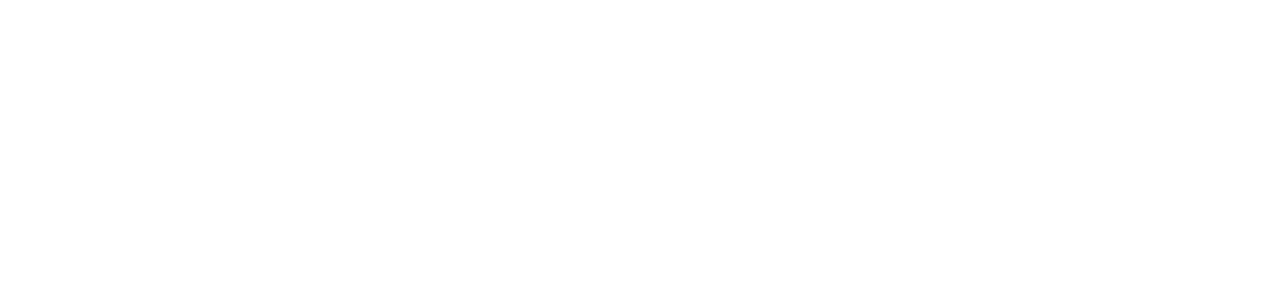
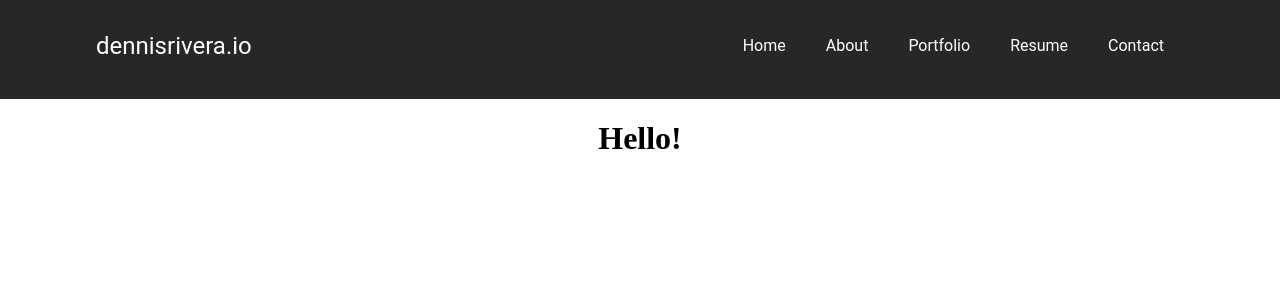
Before and after one commit to D-Riv/portfolio, a React (Create React App) app: page / in a window 1280 px wide. Shown: the top 300 px of the page. Built offline with nearby package versions, Linux system fonts and the light colour scheme.

Commit message:
Created layout component and implemented into the home component

```diff
--- a/src/components/Header.js
+++ b/src/components/Header.js
@@ -1,5 +1,5 @@
 import React from "react";
-import Navbar from "./navbar";
+import Navbar from "./Navbar";
 import styled from "styled-components";
 
 const HeaderWrapper = styled.header`
--- /dev/null
+++ b/src/components/Layout.js
@@ -0,0 +1,41 @@
+import React from "react";
+import Header from "./Header";
+// import Footer from "./footer";
+// import "../styles/styles.css";
+import styled from "styled-components";
+
+const LayoutContainer = styled.div`
+  // margin: 0 auto;
+  // max-width: 100rem;
+  // padding: 1rem;
+  display: flex;
+  flex-direction: column;
+  min-height: 100vh;
+`;
+
+const LayoutContent = styled.div`
+  flex-grow: 1;
+`;
+
+const Layout = (props) => {
+  return (
+    <LayoutContainer>
+      <link
+        href="https:////use.fontawesome.com/releases/v5.12.1/css/all.css"
+        rel="stylesheet"
+        crossOrigin="anonymous"
+      />
+      <link
+        href="https://fonts.googleapis.com/css2?family=Montserrat&display=swap"
+        rel="stylesheet"
+      ></link>
+      <LayoutContent>
+        <Header title={props.title} description={props.description} />
+        {props.children}
+      </LayoutContent>
+      {/* <Footer /> */}
+    </LayoutContainer>
+  );
+};
+
+export default Layout;
--- a/src/containers/Home.js
+++ b/src/containers/Home.js
@@ -1,6 +1,11 @@
 import React from "react";
+import Layout from "../components/Layout";
 
 const Home = () => {
-  return <div></div>;
+  return (
+    <Layout>
+      <h1>Hello!</h1>
+    </Layout>
+  );
 };
 export default Home;
```
